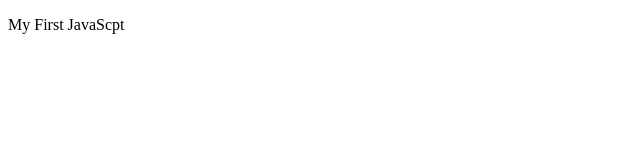
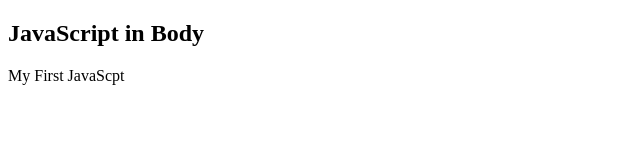
Before and after one commit to jamakamicrazy/jamakamicrazy.github.io, a plain HTML site: page index.html in a window 1280 px wide. Shown: the whole page, without its empty margins (0-640 px from the left). Drawn offline with Linux system fonts and the light colour scheme.

Commit message:
Update index.html

```diff
--- a/index.html
+++ b/index.html
@@ -2,6 +2,7 @@
 <html>
 <body>
 
+<h2>JavaScript in Body</h2>
 
 <p id="demo"></p>
 
```
